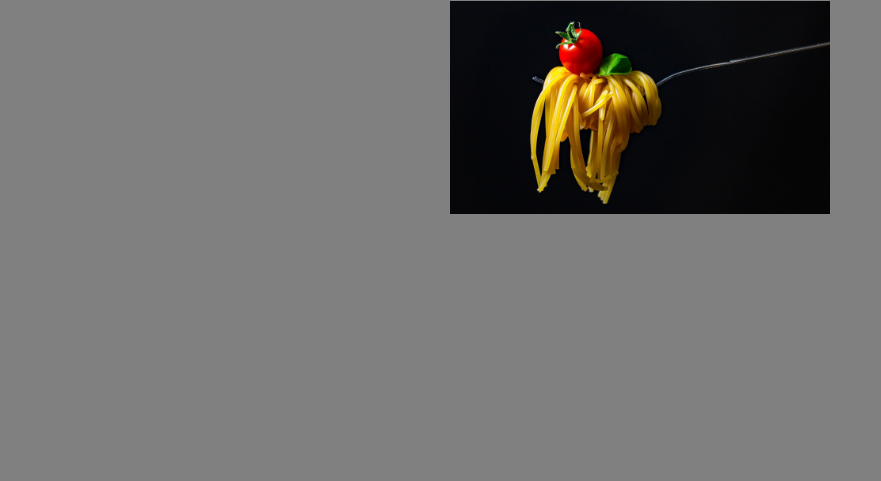
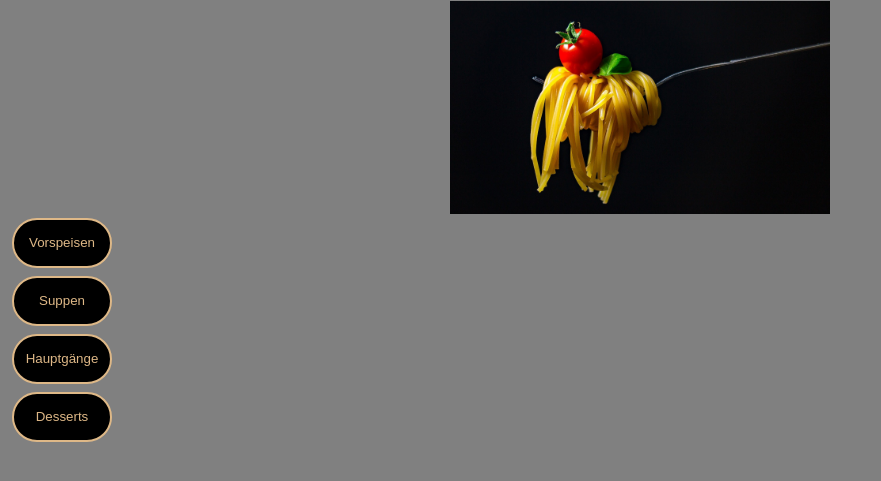
Before and after one commit to abosnak/abosnak.github.io, a plain HTML site: page index.html in a window 1280 px wide. Shown: the part 79-560 px from the top of the page, without its empty margins (0-881 px from the left). Drawn offline with Linux system fonts and the light colour scheme.

Commit message:
buttons add

```diff
--- a/index.html
+++ b/index.html
@@ -10,6 +10,13 @@
 <body>
     <div><h1>Food by Alex</h1></div>
     <div><img src="/main_pic.jpg" alt="main"></div>
+    <div>
+        <button>Vorspeisen</button><br>
+        <button>Suppen</button><br>
+        <button>Hauptgänge</button><br>
+        <button>Desserts</button><br>
+
+    </div>
 
 </body>
 </html>
--- a/style.css
+++ b/style.css
@@ -11,3 +11,12 @@ h1{
 body{
     background-color: gray;
 }
+button{
+    background-color: black;
+    color: burlywood;
+    width: 100px;
+    height: 50px;
+    border: 2px solid;
+    border-radius: 25px;
+    margin: 4px;
+}
```
